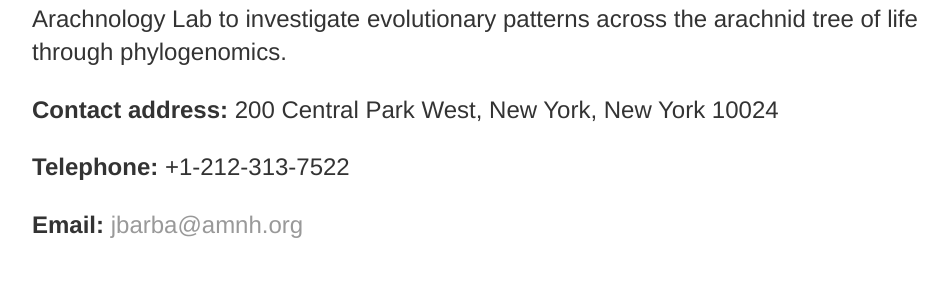
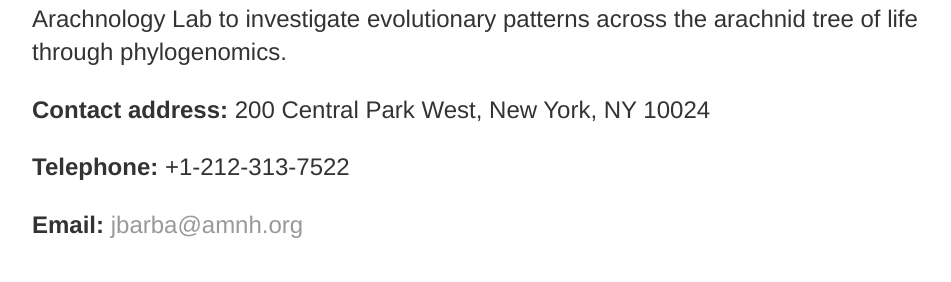
Before and after one commit to josebarbamontoya/josebarbamontoya.github.io, a Jekyll site: the page built from about/index.html, in a window 1280 px wide and 900 px high, scrolled down 454 px. Shown: the part 164-446 px from the top of the window, without its empty margins (160-1111 px from the left). Built offline with Jekyll 4.4.1, drawn with Linux system fonts in a browser that asks for light colours.

Commit message:
Update index.html

```diff
--- a/about/index.html
+++ b/about/index.html
@@ -7,7 +7,7 @@
   		<h1>Jose Barba-Montoya</h1>
 		<p style="text-align:center;"><img src="/img/photo14.jpg" height="300" width="300"></p>
 		<p>I am a Research Associate in the Division of Invertebrate Zoology at the American Museum of Natural History, collaborating with Professor Lorenzo Prendini and the Arachnology Lab to investigate evolutionary patterns across the arachnid tree of life through phylogenomics.
-		<p><b>Contact address: </b>200 Central Park West, New York, New York 10024</p>
+		<p><b>Contact address: </b>200 Central Park West, New York, NY 10024</p>
 		<p><b>Telephone: </b>+1-212-313-7522</p>
 		<p><b>Email: </b> <a href="mailto:jbarba@amnh.org">jbarba@amnh.org</a></p>
 
```
